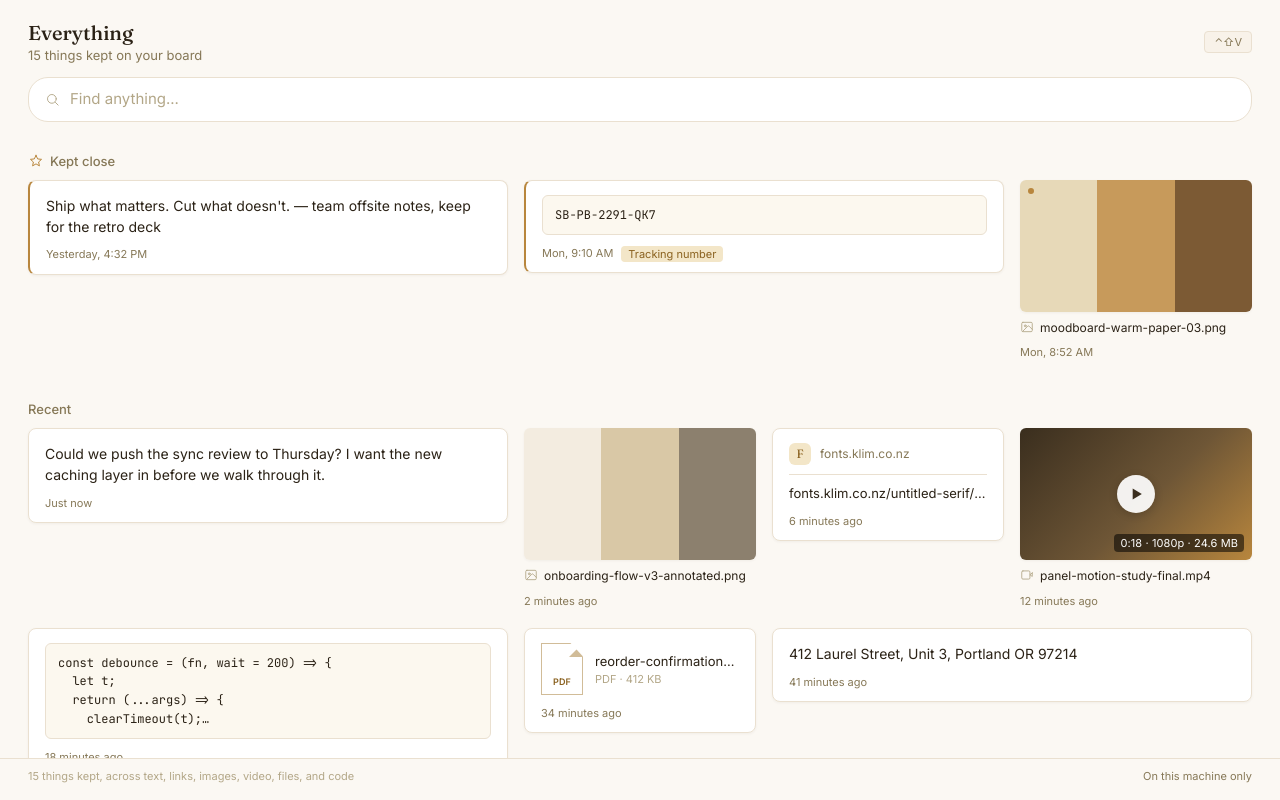
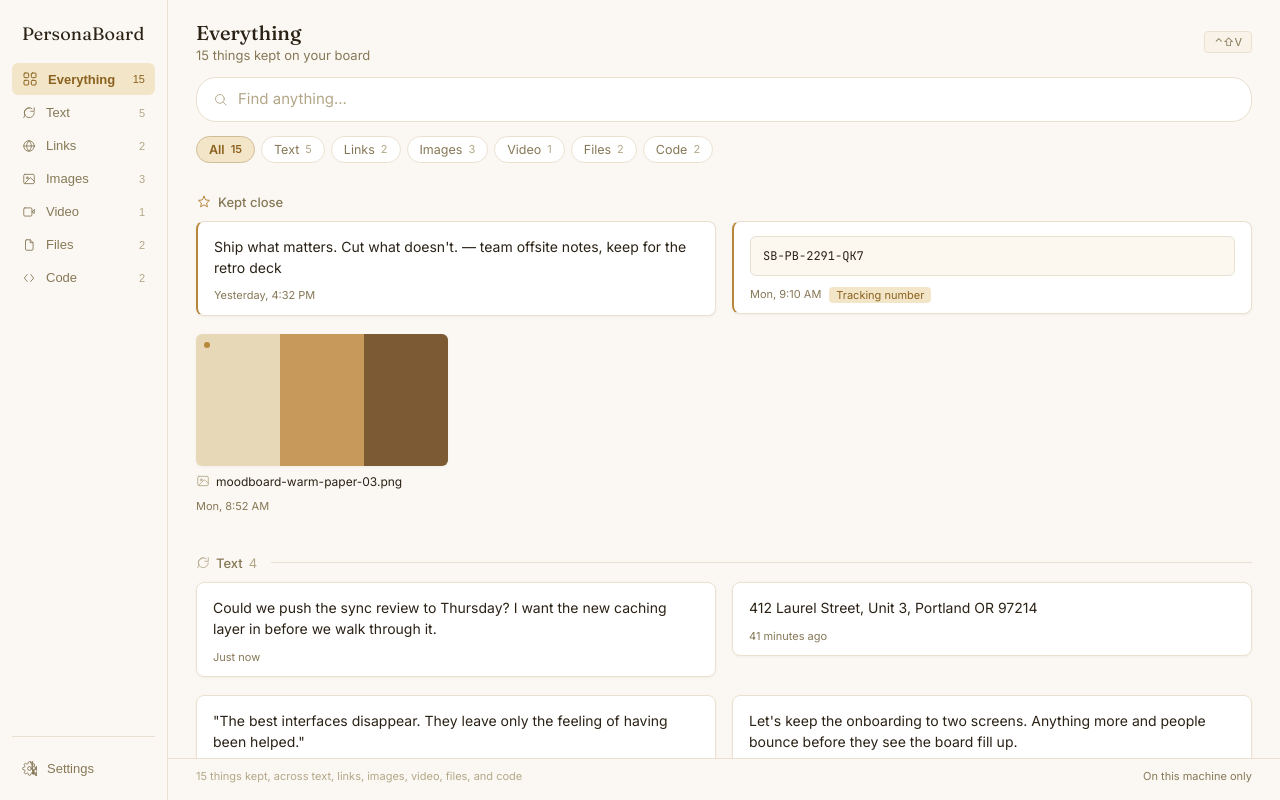
Before and after one commit to Offline-First-Apps/PersonaBoard, a React (Vite) app in the folder apps/desktop/: page / in a window 1280 px wide. Built offline with nearby package versions, Linux system fonts and the light colour scheme.

Commit message:
feat(desktop): add left rail and kind tabs with responsive collapse

```diff
--- a/apps/desktop/src/App.tsx
+++ b/apps/desktop/src/App.tsx
@@ -2,21 +2,42 @@ import { useState } from "react";
 import { ALL_ITEMS } from "./data/mock";
 import type { ClipboardItemData } from "./data/mock";
 import { ClipboardItem } from "./components/ClipboardItem";
+import { EverythingTabs } from "./components/EverythingTabs";
 import { IconSearch, IconStar } from "./components/icons";
+import { FILTERS, Rail } from "./components/Rail";
+import type { FilterId } from "./components/Rail";
 
 /* The board panel. In the real app this fills the frameless Tauri window;
    sizing is responsive rather than the design's fixed 1000×780. */
 export default function App() {
   const [items, setItems] = useState<ClipboardItemData[]>(ALL_ITEMS);
   const [query, setQuery] = useState("");
+  const [activeFilter, setActiveFilter] = useState<FilterId>("all");
+  const [typeTab, setTypeTab] = useState<FilterId>("all");
 
+  // Rail picks the page; on the Everything page, in-page tabs narrow by kind
+  const effectiveKind = activeFilter === "all" ? typeTab : activeFilter;
   const hasQuery = query.trim().length > 0;
-  const matchesQuery = (text: string) => text.toLowerCase().includes(query.trim().toLowerCase());
-  const visible = hasQuery ? items.filter((it) => matchesQuery(it.text)) : items;
 
+  const matchesFilter = (it: ClipboardItemData) => effectiveKind === "all" || it.type === effectiveKind;
+  const matchesQuery = (it: ClipboardItemData) =>
+    it.text.toLowerCase().includes(query.trim().toLowerCase());
+
+  const visible = items.filter((it) => matchesFilter(it) && (!hasQuery || matchesQuery(it)));
   const pinnedItems = visible.filter((it) => it.pinned);
   const timelineItems = visible.filter((it) => !it.pinned);
-  const noResults = hasQuery && visible.length === 0;
+  const noResults = (hasQuery || effectiveKind !== "all") && visible.length === 0;
+
+  // Everything page + All tab (no search): group the timeline by kind
+  const grouped = activeFilter === "all" && typeTab === "all" && !hasQuery;
+
+  const counts = FILTERS.reduce(
+    (acc, f) => {
+      acc[f.id] = f.id === "all" ? items.length : items.filter((i) => i.type === f.id).length;
+      return acc;
+    },
+    {} as Record<FilterId, number>
+  );
 
   const togglePin = (id: string) =>
     setItems((prev) => prev.map((it) => (it.id === id ? { ...it, pinned: !it.pinned } : it)));
@@ -38,16 +59,20 @@ export default function App() {
     </div>
   );
 
+  const activeLabel = FILTERS.find((f) => f.id === activeFilter)?.label || "Everything";
+
   return (
     <main className="pb-panel pb-app" aria-label="PersonaBoard, your clipboard history">
+      <Rail activeFilter={activeFilter} onFilterChange={setActiveFilter} counts={counts} />
+
       <div className="pb-board">
         {/* Header */}
         <header className="pb-header">
           <div className="pb-header-row">
             <div>
-              <p className="pb-title">Everything</p>
+              <p className="pb-title">{activeLabel}</p>
               <p className="pb-subtitle">
-                {items.length} thing{items.length === 1 ? "" : "s"} kept on your board
+                {counts[effectiveKind]} thing{counts[effectiveKind] === 1 ? "" : "s"} kept on your board
               </p>
             </div>
             <div className="pb-hotkey-chip">⌃⇧V</div>
@@ -70,12 +95,20 @@ export default function App() {
           </div>
         </header>
 
+        {activeFilter === "all" && (
+          <EverythingTabs typeTab={typeTab} onTabChange={setTypeTab} counts={counts} />
+        )}
+
         {/* Scrollable content */}
         <div className="pb-scroll pb-content">
           {noResults ? (
             <div className="pb-empty">
               <p className="pb-empty-title">Nothing matches yet.</p>
-              <p className="pb-empty-body">No item on your board mentions &ldquo;{query}&rdquo;.</p>
+              <p className="pb-empty-body">
+                {hasQuery
+                  ? <>No item on your board mentions &ldquo;{query}&rdquo;.</>
+                  : "This kind hasn't found its way to your board."}
+              </p>
             </div>
           ) : (
             <>
@@ -88,10 +121,29 @@ export default function App() {
                 </section>
               )}
 
-              <section aria-label="Recent clipboard items">
-                {pinnedItems.length > 0 && <h2 className="pb-section-heading">Recent</h2>}
-                {renderGrid(timelineItems)}
-              </section>
+              {grouped ? (
+                FILTERS.filter((f) => f.id !== "all").map((f) => {
+                  const kindItems = timelineItems.filter((it) => it.type === f.id);
+                  if (kindItems.length === 0) return null;
+                  const KindIcon = f.icon;
+                  return (
+                    <section key={f.id} aria-label={f.label} className="pb-kind-section">
+                      <h2 className="pb-section-heading">
+                        <KindIcon style={{ color: "var(--pb-text-tertiary)" }} />
+                        {f.label}
+                        <span className="pb-section-count">{kindItems.length}</span>
+                        <span aria-hidden="true" className="pb-section-rule" />
+                      </h2>
+                      {renderGrid(kindItems)}
+                    </section>
+                  );
+                })
+              ) : (
+                <section aria-label="Recent clipboard items">
+                  {pinnedItems.length > 0 && <h2 className="pb-section-heading">Recent</h2>}
+                  {renderGrid(timelineItems)}
+                </section>
+              )}
             </>
           )}
         </div>
--- /dev/null
+++ b/apps/desktop/src/components/EverythingTabs.tsx
@@ -0,0 +1,33 @@
+import { FILTERS } from "./Rail";
+import type { FilterId } from "./Rail";
+
+interface EverythingTabsProps {
+  typeTab: FilterId;
+  onTabChange: (id: FilterId) => void;
+  counts: Record<FilterId, number>;
+}
+
+/* In-page kind tabs on the Everything page — the rail stays the page
+   switcher; these narrow without leaving it. */
+export function EverythingTabs({ typeTab, onTabChange, counts }: EverythingTabsProps) {
+  return (
+    <div role="tablist" aria-label="Narrow everything by kind" className="pb-tabs">
+      {FILTERS.map((f) => {
+        const active = typeTab === f.id;
+        const count = counts[f.id] || 0;
+        return (
+          <button
+            key={f.id}
+            role="tab"
+            aria-selected={active}
+            onClick={() => onTabChange(f.id)}
+            className={`pb-tab${active ? " pb-tab-active" : ""}`}
+          >
+            {f.id === "all" ? "All" : f.label}
+            <span className="pb-tab-count">{count}</span>
+          </button>
+        );
+      })}
+    </div>
+  );
+}
--- /dev/null
+++ b/apps/desktop/src/components/Rail.tsx
@@ -0,0 +1,71 @@
+import type { ClipboardItemType } from "../data/mock";
+import {
+  IconBrowser,
+  IconCode,
+  IconFile,
+  IconGrid,
+  IconImage,
+  IconMessage,
+  IconSettings,
+  IconVideo,
+} from "./icons";
+
+export type FilterId = "all" | ClipboardItemType;
+
+export interface FilterDef {
+  id: FilterId;
+  label: string;
+  icon: (props: { style?: React.CSSProperties }) => React.ReactNode;
+}
+
+export const FILTERS: FilterDef[] = [
+  { id: "all", label: "Everything", icon: IconGrid },
+  { id: "text", label: "Text", icon: IconMessage },
+  { id: "link", label: "Links", icon: IconBrowser },
+  { id: "image", label: "Images", icon: IconImage },
+  { id: "video", label: "Video", icon: IconVideo },
+  { id: "file", label: "Files", icon: IconFile },
+  { id: "code", label: "Code", icon: IconCode },
+];
+
+interface RailProps {
+  activeFilter: FilterId;
+  onFilterChange: (id: FilterId) => void;
+  counts: Record<FilterId, number>;
+  onOpenSettings?: () => void;
+}
+
+/* Left rail: quick access by kind. Collapses to icon-only on narrow
+   windows and hides entirely on the smallest (see global.css). */
+export function Rail({ activeFilter, onFilterChange, counts, onOpenSettings }: RailProps) {
+  return (
+    <nav aria-label="Filter by kind" className="pb-rail">
+      <div className="pb-rail-wordmark">PersonaBoard</div>
+      {FILTERS.map((f) => {
+        const Icon = f.icon;
+        const active = activeFilter === f.id;
+        const count = counts[f.id] || 0;
+        return (
+          <button
+            key={f.id}
+            onClick={() => onFilterChange(f.id)}
+            aria-pressed={active}
+            title={f.label}
+            className={`pb-rail-btn${active ? " pb-rail-btn-active" : ""}`}
+          >
+            <Icon style={{ flexShrink: 0 }} />
+            <span className="pb-rail-label">{f.label}</span>
+            {count > 0 && <span className="pb-rail-count">{count}</span>}
+          </button>
+        );
+      })}
+
+      <div className="pb-rail-footer">
+        <button className="pb-rail-btn" title="Settings" onClick={onOpenSettings}>
+          <IconSettings style={{ flexShrink: 0 }} />
+          <span className="pb-rail-label">Settings</span>
+        </button>
+      </div>
+    </nav>
+  );
+}
--- a/apps/desktop/src/styles/global.css
+++ b/apps/desktop/src/styles/global.css
@@ -138,6 +138,180 @@ body {
 .pb-icon-btn:focus-visible {
   outline: 2px solid var(--pb-border-strong);
   outline-offset: 2px;
+}
+
+/* ---------- Left rail ---------- */
+
+.pb-rail {
+  width: 168px;
+  flex-shrink: 0;
+  border-right: 1px solid var(--pb-border);
+  padding: 20px 12px 16px;
+  display: flex;
+  flex-direction: column;
+  gap: 2px;
+}
+
+.pb-rail-wordmark {
+  font-family: var(--font-serif);
+  font-size: 18px;
+  font-weight: 400;
+  color: var(--pb-text-primary);
+  letter-spacing: 0.01em;
+  padding: 2px 10px 16px;
+  white-space: nowrap;
+}
+
+.pb-rail-btn {
+  display: flex;
+  align-items: center;
+  gap: 10px;
+  padding: 8px 10px;
+  border-radius: 6px;
+  border: none;
+  width: 100%;
+  cursor: pointer;
+  background: transparent;
+  color: var(--pb-text-secondary);
+  transition: background var(--ease-out), color var(--ease-out);
+  text-align: left;
+}
+
+.pb-rail-btn:hover {
+  background: var(--pb-surface-hover) !important;
+  color: var(--pb-text-primary) !important;
+}
+
+.pb-rail-btn:focus-visible {
+  outline: 2px solid var(--pb-border-strong);
+  outline-offset: 2px;
+}
+
+.pb-rail-btn-active,
+.pb-rail-btn-active:hover {
+  background: var(--pb-accent-soft) !important;
+  color: var(--pb-accent-deep) !important;
+}
+
+.pb-rail-label {
+  font-size: 13px;
+  flex: 1;
+  font-weight: 400;
+  white-space: nowrap;
+  overflow: hidden;
+}
+
+.pb-rail-btn-active .pb-rail-label {
+  font-weight: 600;
+}
+
+.pb-rail-count {
+  font-size: 11px;
+  color: var(--pb-text-tertiary);
+}
+
+.pb-rail-btn-active .pb-rail-count {
+  color: var(--pb-accent-deep);
+}
+
+.pb-rail-footer {
+  margin-top: auto;
+  padding-top: 16px;
+  border-top: 1px solid var(--pb-border);
+}
+
+/* Narrow windows: icon-only rail */
+@media (max-width: 760px) {
+  .pb-rail {
+    width: 56px;
+    padding: 20px 8px 16px;
+    align-items: center;
+  }
+
+  .pb-rail-wordmark {
+    display: none;
+  }
+
+  .pb-rail-label,
+  .pb-rail-count {
+    display: none;
+  }
+
+  .pb-rail-btn {
+    justify-content: center;
+    padding: 8px;
+    width: auto;
+  }
+
+  .pb-rail-footer {
+    width: 100%;
+    display: flex;
+    justify-content: center;
+  }
+}
+
+/* Smallest windows: no rail, tabs carry the filtering */
+@media (max-width: 520px) {
+  .pb-rail {
+    display: none;
+  }
+}
+
+/* ---------- Kind tabs (Everything page) ---------- */
+
+.pb-tabs {
+  display: flex;
+  gap: 6px;
+  flex-wrap: wrap;
+  padding: 0 28px 14px;
+  flex-shrink: 0;
+}
+
+.pb-tab {
+  display: inline-flex;
+  align-items: center;
+  gap: 6px;
+  padding: 5px 12px;
+  border-radius: 20px;
+  border: 1px solid var(--pb-border);
+  background: var(--pb-surface);
+  color: var(--pb-text-secondary);
+  font-size: 12.5px;
+  font-family: var(--font-sans);
+  cursor: pointer;
+  transition: background var(--ease-out), color var(--ease-out), border-color var(--ease-out);
+}
+
+.pb-tab:not(.pb-tab-active):hover {
+  background: var(--pb-surface-hover) !important;
+  color: var(--pb-text-primary) !important;
+}
+
+.pb-tab:focus-visible {
+  outline: 2px solid var(--pb-border-strong);
+  outline-offset: 2px;
+}
+
+.pb-tab-active {
+  border-color: var(--pb-border-strong);
+  background: var(--pb-accent-soft);
+  color: var(--pb-accent-deep);
+  font-weight: 600;
+}
+
+.pb-tab-count {
+  font-size: 11px;
+  color: var(--pb-text-tertiary);
+}
+
+.pb-tab-active .pb-tab-count {
+  color: var(--pb-accent-deep);
+}
+
+@media (max-width: 620px) {
+  .pb-tabs {
+    padding: 0 16px 12px;
+  }
 }
 
 /* ---------- Panel shell ---------- */
@@ -317,6 +491,22 @@ body {
   display: flex;
   align-items: center;
   gap: 6px;
+}
+
+.pb-section-count {
+  color: var(--pb-text-tertiary);
+  font-weight: 400;
+}
+
+.pb-section-rule {
+  flex: 1;
+  height: 1px;
+  background: var(--pb-border);
+  margin-left: 8px;
+}
+
+.pb-kind-section {
+  margin-bottom: 32px;
 }
 
 /* Empty state — quiet, serif, centered */
```
